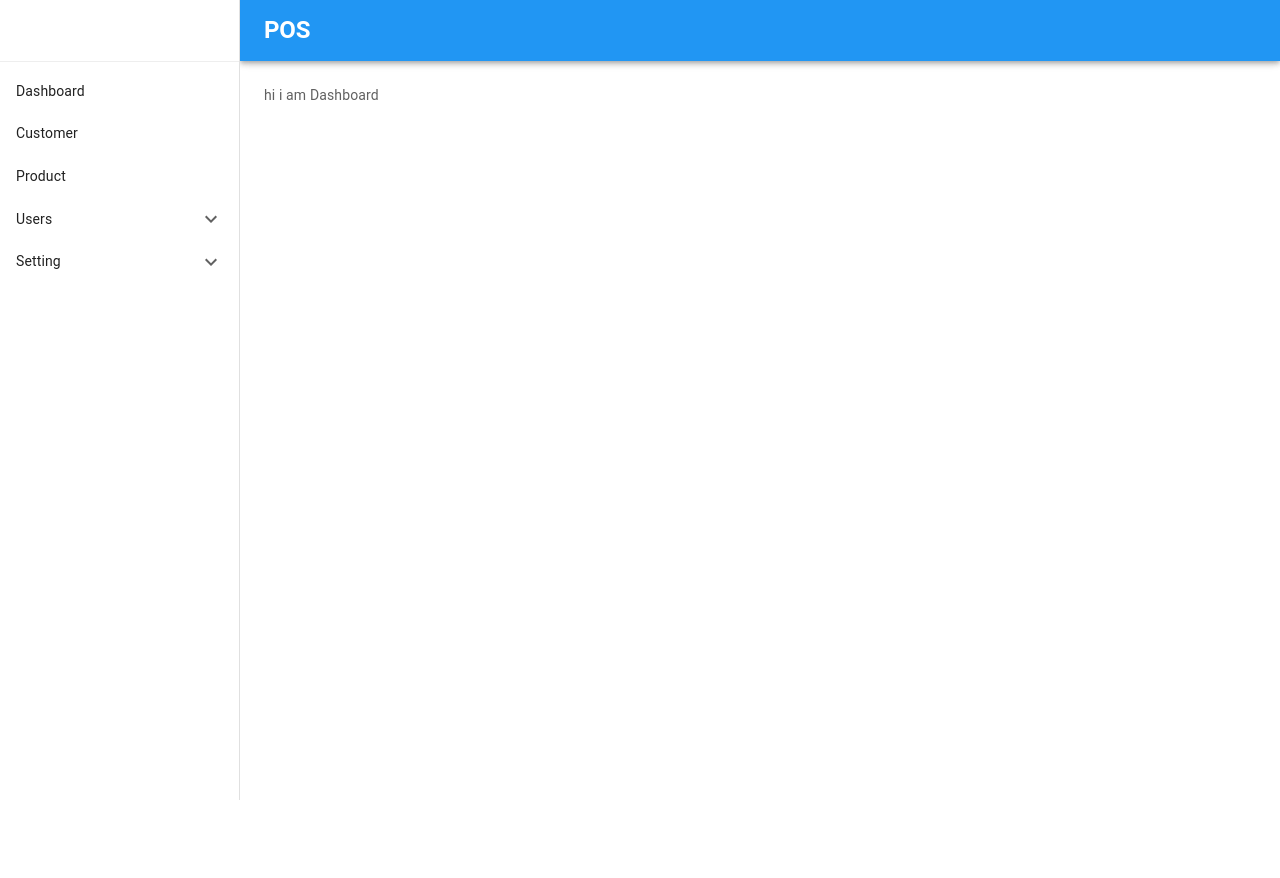
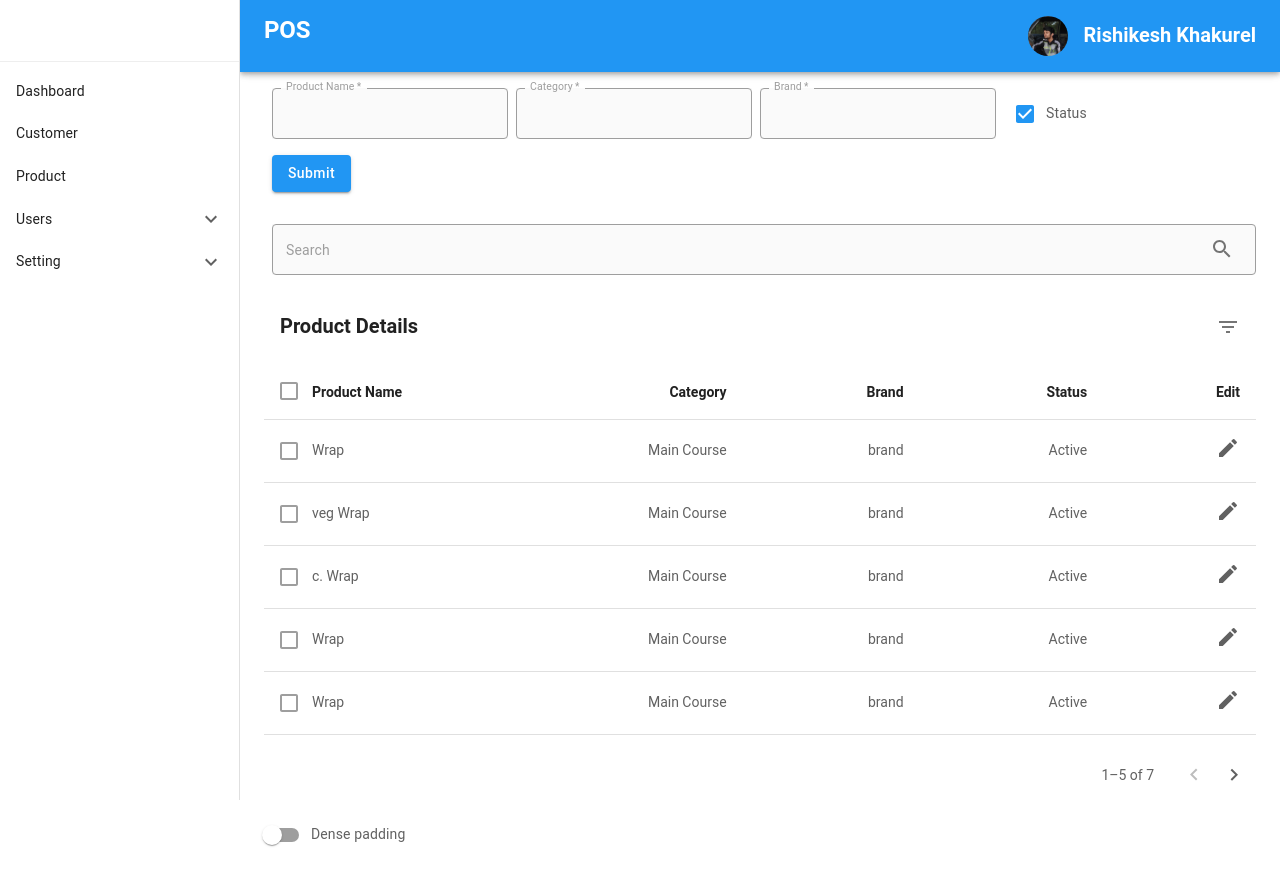
Before and after one commit to rishikeshkhakurel/pos, a React (Create React App) app: page /product in a window 1280 px wide. Before the commit the page ends 800 px from the top, so only its background shows below. Built offline with nearby package versions, Linux system fonts and the light colour scheme.

Commit message:
avatar added in header add edit product added

```diff
--- a/package.json
+++ b/package.json
@@ -11,6 +11,7 @@
     "@testing-library/jest-dom": "^5.16.2",
     "@testing-library/react": "^12.1.3",
     "@testing-library/user-event": "^13.5.0",
+    "axios": "^0.26.0",
     "react": "^17.0.2",
     "react-dom": "^17.0.2",
     "react-redux": "^7.2.6",
--- a/src/features/Element/AuthElement.js
+++ b/src/features/Element/AuthElement.js
@@ -1,5 +1,6 @@
 import {
   AppBar,
+  Avatar,
   Box,
   Collapse,
   Divider,
@@ -15,6 +16,7 @@ import MenuIcon from "@mui/icons-material/Menu";
 import React, { useState } from "react";
 import { Link, Outlet } from "react-router-dom";
 import KeyboardArrowDownIcon from "@mui/icons-material/KeyboardArrowDown";
+import PP from "../../common/assets/rishi.jpg";
 
 const drawerWidth = 240;
 
@@ -165,6 +167,8 @@ const AuthElement = (props) => {
           >
             <MenuIcon />
           </IconButton>
+          <Box sx={{ display: "flex", width: "100%", justifyContent: "space-between" }}>
+            <Box>
               <Typography
                 variant="h2"
                 noWrap
@@ -173,6 +177,19 @@ const AuthElement = (props) => {
               >
                 POS
               </Typography>
+            </Box>
+            <Box sx={{ display: "flex", alignItems:"center"}} >
+              <Avatar alt="PP" src={PP} />
+              <Typography
+                variant="h3"
+                noWrap
+                component="div"
+                sx={{ color: "white", ml:2 }}
+              >
+                Rishikesh Khakurel
+              </Typography>
+            </Box>
+          </Box>
         </Toolbar>
       </AppBar>
       <Box
--- /dev/null
+++ b/src/features/Product/hooks/useProduct.js
@@ -0,0 +1,81 @@
+import { useEffect, useState } from "react";
+import { useDispatch } from "react-redux";
+import http_config from "../../../common/config/httpconfig/http_config";
+import axiosInstance from "../../../common/helper/axiosInterceptor";
+import productSlice from "../../../redux/slice/Product.Slice"
+
+const useProduct = () => {
+  const dispatch = useDispatch();
+  const [formvalue, setformvalue] = useState("");
+
+  // useEffect(() => {
+  //   axiosInstance
+  //     .get(http_config.BASE_URL + "/api/getProduct")
+  //     .then((resp) => {
+  //       console.log("product",resp)
+  //       // dispatch(productSlice.actions.setData(resp.products ));
+  //     });
+  // }, [dispatch]);
+
+  function createData(SN, product_name, category, brand, status) {
+    return {
+      SN,
+      product_name,
+      category,
+      brand,
+      status,
+    };
+  }
+
+  const rows = [
+    createData(1, "Wrap", "Main Course", "brand", "Active"),
+    createData(2, "veg Wrap", "Main Course", "brand", "Active"),
+    createData(3, "c. Wrap", "Main Course", "brand", "Active"),
+    createData(4, "Wrap", "Main Course", "brand", "Active"),
+    createData(5, "Wrap", "Main Course", "brand", "Active"),
+    createData(6, "Wrap", "Main Course", "brand", "Active"),
+    createData(7, "Wrap", "Main Course", "brand", "Active"),
+  ];
+
+  useEffect(() => {
+    dispatch(productSlice.actions.setData(rows));
+  }, [dispatch]);
+
+  const handleProductAdd = (e) => {
+    e.preventDefault();
+
+    console.log(formvalue);
+
+    axiosInstance
+      .post(http_config.BASE_URL + "/api/addProduct", formvalue)
+      .then((resp) => {
+        console.log(resp);
+      });
+  };
+
+  const handleProductEdit = (e) => {
+    e.preventDefault();
+
+    console.log(formvalue);
+
+    axiosInstance
+      .post(http_config.BASE_URL + "/api/updateProduct", formvalue)
+      .then((resp) => {
+        console.log(resp);
+      });
+  };
+
+  const handleOnChange = (e) => {
+    setformvalue({ ...formvalue, [e.target.name]: e.target.value });
+  };
+
+  return {
+    handleProductAdd,
+    handleProductEdit,
+    handleOnChange,
+    setformvalue,
+    formvalue,
+  };
+};
+
+export default useProduct;
--- /dev/null
+++ b/src/features/Product/view/addProduct.js
@@ -0,0 +1,90 @@
+import {
+  Button,
+  Checkbox,
+  FormControlLabel,
+  Paper,
+  TextField,
+} from "@mui/material";
+import React, { useEffect } from "react";
+import { useSelector } from "react-redux";
+import useProduct from "../hooks/useProduct";
+
+function AddProduct() {
+  const {
+    handleProductAdd,
+    handleProductEdit,
+    handleOnChange,
+    formvalue,
+    setformvalue,
+  } = useProduct();
+
+  // const editdata = useSelector((state) => state.editSlice.data);
+  // useEffect(() => {
+  //   if (editdata.id === "product") {
+  //     console.log(editdata);
+  //     setformvalue(editdata.data);
+  //   }
+  // }, [editdata, setformvalue]);
+  return (
+    <Paper sx={{ mt: 2, mb: 2 }}>
+      {/* <form onSubmit={!editdata.id==='product'? handleProductAdd : handleProductEdit}> */}
+        <Paper
+          container="div"
+          sx={{ display: "flex", justifyContent: "space-between", flex: 1 }}
+        >
+          <TextField
+            sx={{ ml: 1, flex: 1 }}
+            id="filled-name"
+            label="Product Name"
+            name="ProductName"
+            required
+            value={formvalue.ProdutName}
+            InputLabelProps={{ shrink: true }}
+            onChange={handleOnChange}
+          />
+          <TextField
+            sx={{ ml: 1, flex: 1 }}
+            id="filled-name"
+            label="Category"
+            name="Category"
+            value={formvalue.Category}
+            InputLabelProps={{ shrink: true }}
+            required
+            onChange={handleOnChange}
+          />
+          <TextField
+            sx={{ ml: 1, flex: 1 }}
+            id="filled-name"
+            label="Brand"
+            name="Brand"
+            value={formvalue.Brand}
+            InputLabelProps={{ shrink: true }}
+            required
+            onChange={handleOnChange}
+          />
+          <FormControlLabel
+            sx={{ ml: 1, flex: 1 }}
+            control={
+              <Checkbox
+                defaultChecked
+                onChange={(e) => {
+                  console.log("clicked")
+                }}
+              />
+            }
+            label="Status"
+          />
+        </Paper>
+
+        <Paper container="div" sx={{ mt: 2, ml: 1 }}>
+          <Button type="submit" variant="contained">
+            {/* {editdata.id === "product" ? "Update" : "Submit"} */}
+            Submit
+          </Button>
+        </Paper>
+      {/* </form> */}
+    </Paper>
+  );
+}
+
+export default AddProduct;
--- /dev/null
+++ b/src/features/Product/view/index.js
@@ -0,0 +1,93 @@
+import { Box, FormControl, IconButton, TextField } from "@mui/material";
+import React, { useEffect, useMemo, useState } from "react";
+import Table from "../../table/view/index";
+import SearchIcon from "@mui/icons-material/Search";
+import { useSelector } from "react-redux";
+import AddProduct from "./addProduct";
+
+const headCells = [
+  {
+    numeric: false,
+    disablePadding: true,
+    id:"product_name",
+    label: "Product Name",
+  },
+  {
+    numeric: true,
+    disablePadding: false,
+    label: "Category",
+  },
+  {
+    numeric: true,
+    disablePadding: false,
+    label: "Brand",
+  },
+  {
+    numeric: true,
+    disablePadding: false,
+    label: "Status",
+  },
+  {
+    numeric: true,
+    disablePadding: false,
+    label: "Edit",
+  },
+];
+
+const num = [2, 3, 4]; // to identify number of object in rows .... if there is 3 object pass [1,2] if there is 5 object then pass [1,2,3,4] since a object must have padding none and fixed object
+
+const Product = () => {
+  const productdata = useSelector((state) => state.productSlice.data);
+  const [rows, setRows] = useState(productdata);
+
+  const requestSearch = async (searchedVal) => {
+    const filteredRows = await productdata.filter((row) => {
+      return ((row.product_name.toLowerCase().includes(searchedVal.toLowerCase()))  );
+    });
+    setRows(filteredRows);
+  };
+
+
+  useEffect(()=>{
+    setRows(productdata)
+    console.log(productdata)
+  },[productdata])
+
+  const MemoTable = useMemo(
+    () => (
+      <Table
+        id="product"
+        title="Product Details"
+        rows={rows}
+        headCells={headCells}
+        num={num}
+        deleteurl='/api/deleteProduct'
+      />
+    ),
+    [rows]
+  );
+  return (
+    <Box>
+      <AddProduct />
+      <FormControl fullWidth sx={{ mt: 2, mb: 2 }}>
+        <TextField
+          sx={{ ml: 1, flex: 1 }}
+          id="filled-search"
+          label="Search"
+          type="search"
+          onChange={(e) => requestSearch(e.target.value)}
+          InputProps={{
+            endAdornment: (
+              <IconButton type="submit">
+                <SearchIcon />
+              </IconButton>
+            ),
+          }}
+        />
+      </FormControl>
+      <Box>{MemoTable}</Box>
+    </Box>
+  );
+};
+
+export default Product;
--- a/src/features/Routes/index.js
+++ b/src/features/Routes/index.js
@@ -3,6 +3,7 @@ import { BrowserRouter, Route, Routes } from "react-router-dom";
 import Dashboard from "../Dashboard/view/index";
 import AuthElement from "../Element/AuthElement";
 import LoginElement from "../Element/LoginElement";
+import Product from "../Product/view";
 
 const AppRoutes = () => {
   return (
@@ -10,6 +11,7 @@ const AppRoutes = () => {
       <Routes>
           <Route path="/" element={<AuthElement />}>
             <Route path="/" element={<Dashboard />} />
+            <Route path="product" element={<Product />} />
             <Route path="*" element={<Dashboard />} />
           </Route>
           <Route path="/" element={<LoginElement />}>
--- a/src/redux/index.js
+++ b/src/redux/index.js
@@ -1,9 +1,11 @@
 import { configureStore } from "@reduxjs/toolkit";
-
+import editSlice from "./slice/edit.Slice";
+import productSlice from "./slice/Product.Slice";
 
 const store = configureStore({
     reducer:{
-
+        productSlice:productSlice.reducer,
+        editSlice:editSlice.reducer,
 
     }
 })
--- /dev/null
+++ b/src/redux/slice/Product.Slice.js
@@ -0,0 +1,23 @@
+import { createSlice } from "@reduxjs/toolkit";
+
+const initState = {
+  status: "idel",
+  data: [],
+  error: false,
+};
+
+const setData = (_, action) => ({
+  status: "data",
+  data: action.payload,
+  error: false,
+});
+
+const productSlice = createSlice({
+  name: "productSlice",
+  initialState: initState,
+  reducers: {
+    setData,
+  },
+});
+
+export default productSlice;
--- /dev/null
+++ b/src/redux/slice/edit.Slice.js
@@ -0,0 +1,23 @@
+import { createSlice } from "@reduxjs/toolkit";
+
+const initState = {
+  status: "idel",
+  data: [],
+  error: false,
+};
+
+const setData = (_, action) => ({
+  status: "data",
+  data: action.payload,
+  error: false,
+});
+
+const editSlice = createSlice({
+  name: "editSlice",
+  initialState: initState,
+  reducers: {
+    setData,
+  },
+});
+
+export default editSlice;
```
Also changed, not shown: src/common/assets/rishi.jpg (added), 1 other file (tests, documents, lock files or other folders). Lines whose indentation alone changed are shown as unchanged.
